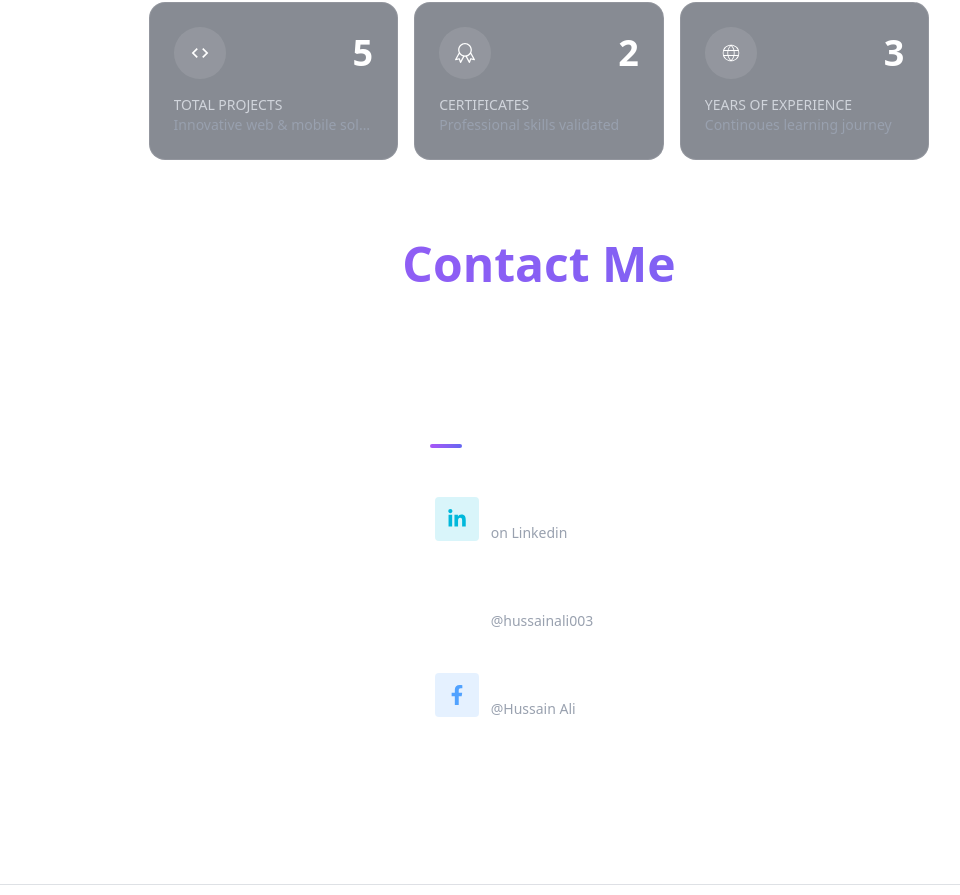
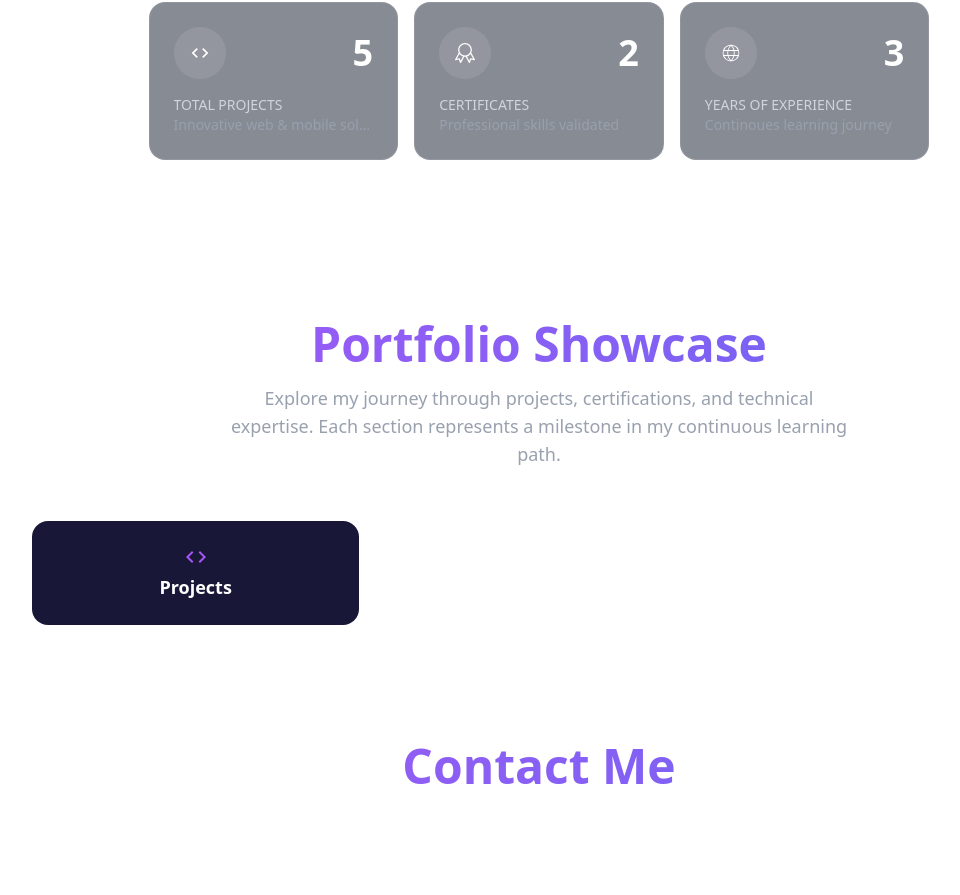
Before and after one commit to hussainali003/my-portfolio, a React (Vite) app: page / in a window 1280 px wide. Shown: the part 1252-2147 px from the top of the page, without its empty margins (101-1061 px from the left). Built offline with nearby package versions, Linux system fonts and the light colour scheme.

Commit message:
add: detail section index file

```diff
--- a/src/App.tsx
+++ b/src/App.tsx
@@ -1,6 +1,7 @@
 import AboutSection from "./components/AboutSection";
 import BackgroundContainer from "./components/BackgroundContainer";
 import ContactSection from "./components/ContactSection";
+import DetailSection from "./components/detailSection";
 import FooterSection from "./components/FooterSection";
 import Header from "./components/Header";
 import MainContainer from "./components/MainContainer";
@@ -12,6 +13,7 @@ function App() {
       <Header />
       <MainContainer />
       <AboutSection />
+      <DetailSection />
       <ContactSection />
       <FooterSection />
     </div>
--- /dev/null
+++ b/src/components/detailSection/index.tsx
@@ -0,0 +1,54 @@
+import { useState } from "react";
+
+import { LiaCubesSolid } from "react-icons/lia";
+import { MdCode } from "react-icons/md";
+import { SlBadge } from "react-icons/sl";
+
+export default function DetailSection() {
+  const [activebutton, setActiveButton] = useState("Projects");
+
+  return (
+    <div id="Portfolio" className="pt-40 flex flex-1 flex-col gap-4 px-4">
+      <h1 className="font-bold text-center text-4xl sm:text-5xl bg-linear-to-r from-[#a855f7] to-[#6366f1]  bg-clip-text text-transparent">
+        Portfolio Showcase
+      </h1>
+      <div className="sm:w-[50%] mx-auto">
+        <p className="text-center text-base sm:text-lg text-gray-400">
+          Explore my journey through projects, certifications, and technical expertise. Each section
+          represents a milestone in my continuous learning path.
+        </p>
+      </div>
+      <div className="flex flex-1 gap-4 sm:mx-24 my-6 px-5 py-3 rounded-2xl border border-white/20">
+        {buttonList.map((item) => (
+          <button
+            key={item.id}
+            type="button"
+            onClick={() => setActiveButton(item.name)}
+            className={`flex flex-col flex-1 items-center justify-center gap-1 py-4 sm:py-6 text-lg sm:text-2xl text-white rounded-2xl ${activebutton === item.name && "bg-[#191737] text-[#a855f7]!"} cursor-pointer ${activebutton !== item.name && "hover:bg-[#191737]/50"} transition-transform duration-300 hover:-translate-y-1.25`}
+          >
+            {item.icon}
+            <p className="text-white sm:font-bold text-sm sm:text-lg">{item.name}</p>
+          </button>
+        ))}
+      </div>
+    </div>
+  );
+}
+
+const buttonList = [
+  {
+    id: 1,
+    name: "Projects",
+    icon: <MdCode />,
+  },
+  {
+    id: 2,
+    name: "Certificates",
+    icon: <SlBadge />,
+  },
+  {
+    id: 1,
+    name: "Tech Stack",
+    icon: <LiaCubesSolid />,
+  },
+];
```
